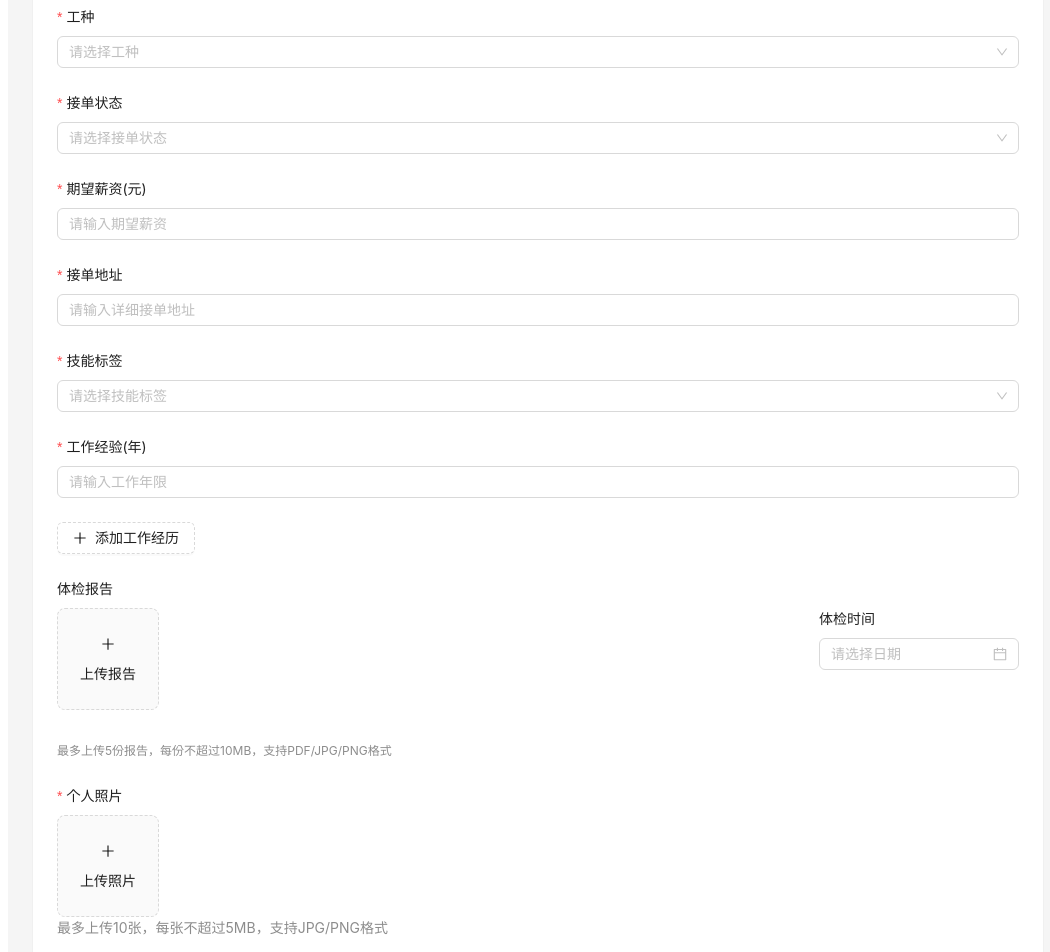
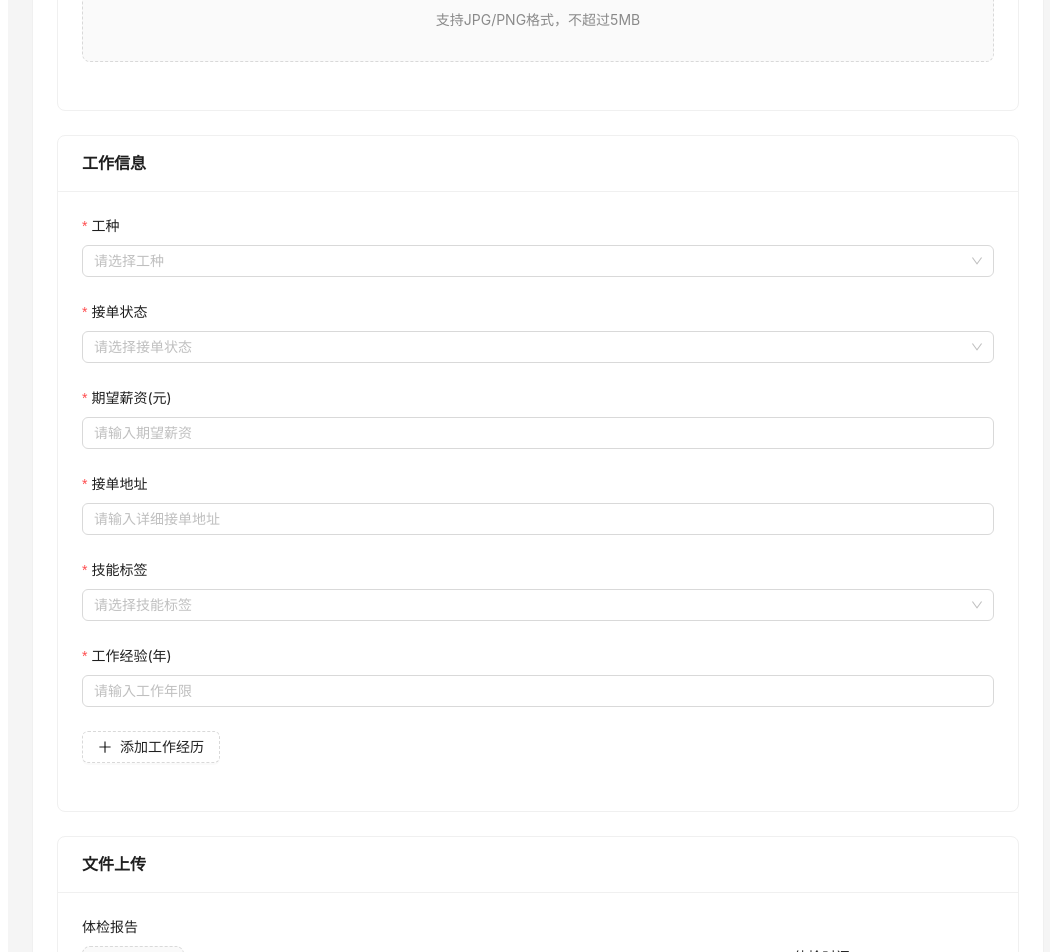
Before and after one commit to sunxuebo91/ande-, a React (Vite) app: page /worker/create in a window 1280 px wide. Shown: the part 1640-2592 px from the top of the page, without its empty margins (212-1262 px from the left). Built offline with nearby package versions, Linux system fonts and the light colour scheme.

Commit message:
优化Worker/Create表单结构，删除重复字段

```diff
--- a/src/pages/Worker/Create.jsx
+++ b/src/pages/Worker/Create.jsx
@@ -41,6 +41,8 @@ export default function ResumeCreate() {
     <ConfigProvider locale={zhCN}>
       <Card title="创建劳动者简历">
         <Form form={form} layout="vertical" onFinish={onFinish}>
+          {/* 个人信息部分 */}
+          <Card title="个人信息" style={{ marginBottom: 24 }}>
             <Form.Item
               name="name"
               label="姓名"
@@ -234,7 +236,7 @@ export default function ResumeCreate() {
                   action="/api/worker/upload-photo"
                   headers={{
                     Authorization: `Bearer ${localStorage.getItem('token')}`,
-                'X-Requested-With': null // 避免默认的XHR请求头
+                    'X-Requested-With': null
                   }}
                   data={{
                     workerId: form.getFieldValue('id') || 'new'
@@ -285,7 +287,10 @@ export default function ResumeCreate() {
                 </Upload.Dragger>
               </Form.Item>
             </Form.Item>
+          </Card>
 
+          {/* 工作信息部分 */}
+          <Card title="工作信息" style={{ marginBottom: 24 }}>
             <Form.Item
               name="type"
               label="工种"
@@ -296,7 +301,7 @@ export default function ResumeCreate() {
                 <Option value="live_in_babysitter">住家育儿嫂</Option>
                 <Option value="cleaning">保洁</Option>
                 <Option value="live_in_housekeeper">住家保姆</Option>
-              <Option value="pet_care">养宠</Option>
+                <Option value="pet_c care">养宠</Option>
                 <Option value="hourly_worker">小时工</Option>
                 <Option value="daytime_babysitter">白班育儿</Option>
                 <Option value="daytime_housekeeper">白班保姆</Option>
@@ -433,8 +438,10 @@ export default function ResumeCreate() {
                 </>
               )}
             </Form.List>
+          </Card>
 
-          {/* 体检报告上传 */}
+          {/* 文件上传部分 */}
+          <Card title="文件上传" style={{ marginBottom: 24 }}>
             <Form.Item label="体检报告" style={{ marginBottom: 24 }}>
               <div style={{ display: 'flex', gap: 16, alignItems: 'flex-start' }}>
                 <Form.Item
@@ -661,6 +668,7 @@ export default function ResumeCreate() {
                 </div>
               </Upload>
             </Form.Item>
+          </Card>
 
           <Form.Item>
             <Button type="primary" htmlType="submit">提交</Button>
```
Lines whose indentation alone changed are shown as unchanged.
